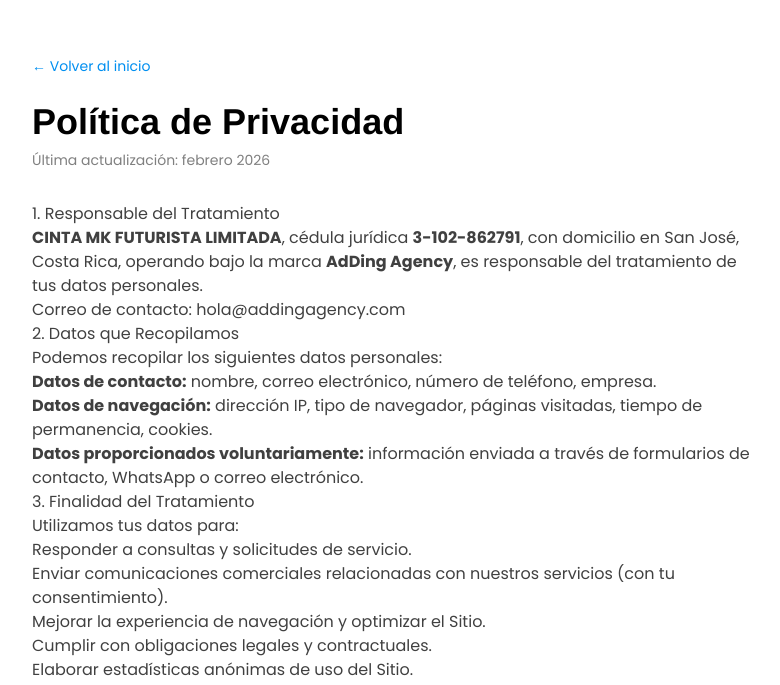
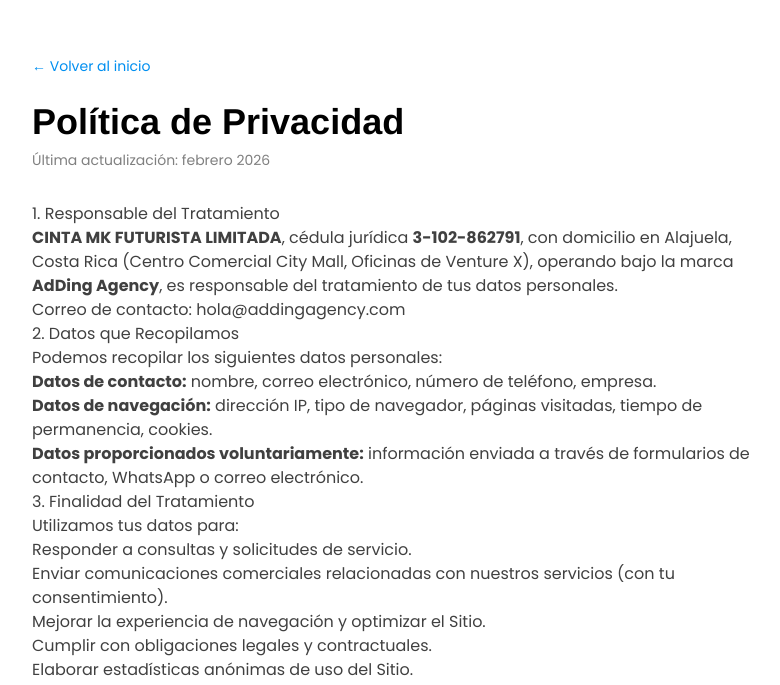
Before and after one commit to tobypaws11/adding-website, a Next.js app: page /privacidad in a window 1280 px wide. Shown: the part 106-791 px from the top of the page, without its empty margins (248-1028 px from the left). Built offline with nearby package versions, Linux system fonts and the light colour scheme.

Commit message:
fix: update legal address from personería (Alajuela, City Mall, Venture X)

```diff
--- a/app/privacidad/page.tsx
+++ b/app/privacidad/page.tsx
@@ -17,8 +17,8 @@
         <h2>1. Responsable del Tratamiento</h2>
         <p>
           <strong>CINTA MK FUTURISTA LIMITADA</strong>, cédula jurídica <strong>3-102-862791</strong>, con domicilio
-          en San José, Costa Rica, operando bajo la marca <strong>AdDing Agency</strong>, es responsable del
-          tratamiento de tus datos personales.
+          en Alajuela, Costa Rica (Centro Comercial City Mall, Oficinas de Venture X), operando bajo la marca
+          <strong> AdDing Agency</strong>, es responsable del tratamiento de tus datos personales.
         </p>
         <p>Correo de contacto: <a href="mailto:hola@addingagency.com">hola@addingagency.com</a></p>
 
--- a/app/terminos/page.tsx
+++ b/app/terminos/page.tsx
@@ -17,8 +17,8 @@
         <h2>1. Identificación</h2>
         <p>
           Este sitio web es propiedad y operado por <strong>CINTA MK FUTURISTA LIMITADA</strong>, cédula jurídica
-          <strong> 3-102-862791</strong>, con domicilio en San José, Costa Rica, bajo la marca comercial
-          <strong> AdDing Agency</strong>.
+          <strong> 3-102-862791</strong>, con domicilio en Alajuela, Costa Rica (Centro Comercial City Mall, Oficinas de Venture X),
+          bajo la marca comercial <strong>AdDing Agency</strong>.
         </p>
         <p>Correo de contacto: <a href="mailto:hola@addingagency.com">hola@addingagency.com</a></p>
 
```
